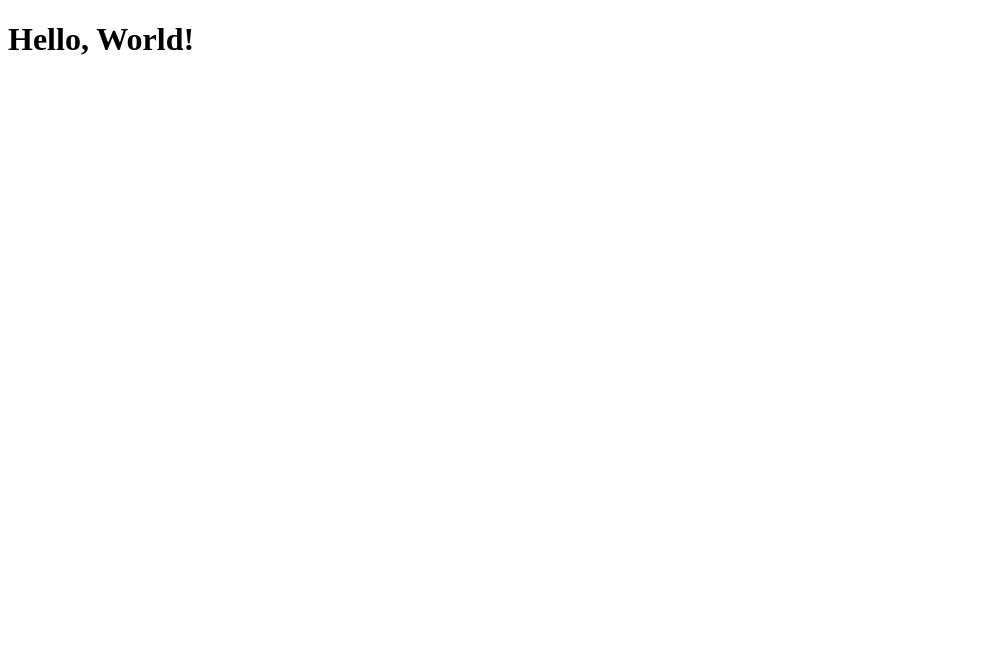
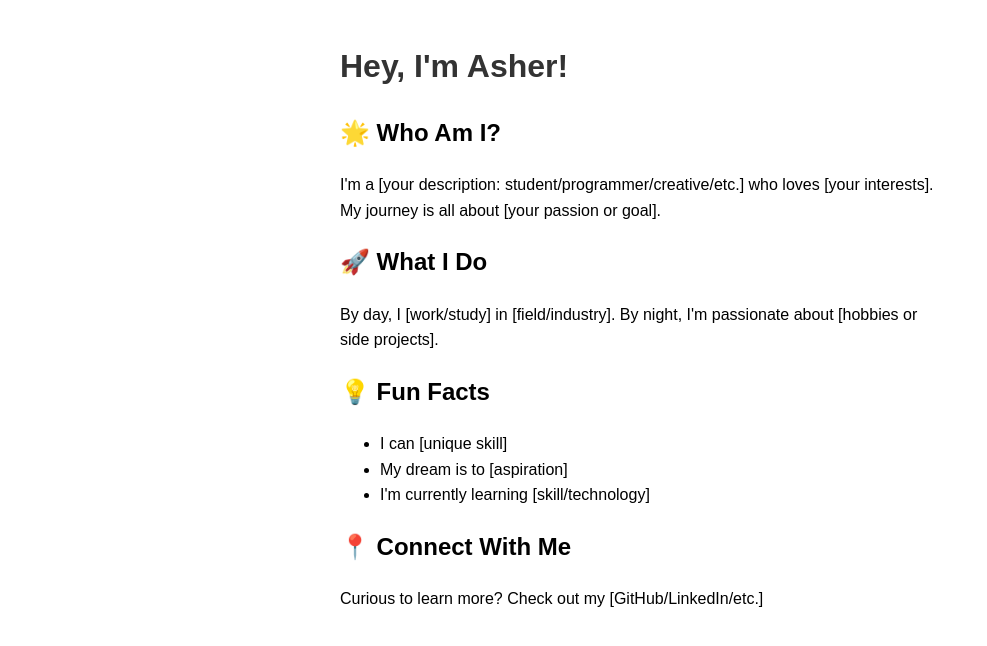
Before and after one commit to YeahSureB/hello-world, a plain HTML site: page index.html in a window 1280 px wide. Shown: the whole page, without its empty margins (0-987 px from the left). Drawn offline with Linux system fonts and the light colour scheme.

Commit message:
Update index.html

```diff
--- a/index.html
+++ b/index.html
@@ -3,9 +3,35 @@
 <head>
     <meta charset="UTF-8">
     <meta name="viewport" content="width=device-width, initial-scale=1.0">
-    <title>Hello World</title>
+    <title>About Asher</title>
+    <style>
+        body {
+            font-family: Arial, sans-serif;
+            max-width: 600px;
+            margin: 0 auto;
+            padding: 20px;
+            line-height: 1.6;
+        }
+        h1 { color: #333; }
+    </style>
 </head>
 <body>
-    <h1>Hello, World!</h1>
+    <h1>Hey, I'm Asher!</h1>
+
+    <h2>🌟 Who Am I?</h2>
+    <p>I'm a [your description: student/programmer/creative/etc.] who loves [your interests]. My journey is all about [your passion or goal].</p>
+
+    <h2>🚀 What I Do</h2>
+    <p>By day, I [work/study] in [field/industry]. By night, I'm passionate about [hobbies or side projects].</p>
+
+    <h2>💡 Fun Facts</h2>
+    <ul>
+        <li>I can [unique skill]</li>
+        <li>My dream is to [aspiration]</li>
+        <li>I'm currently learning [skill/technology]</li>
+    </ul>
+
+    <h2>📍 Connect With Me</h2>
+    <p>Curious to learn more? Check out my [GitHub/LinkedIn/etc.]</p>
 </body>
 </html>
```
